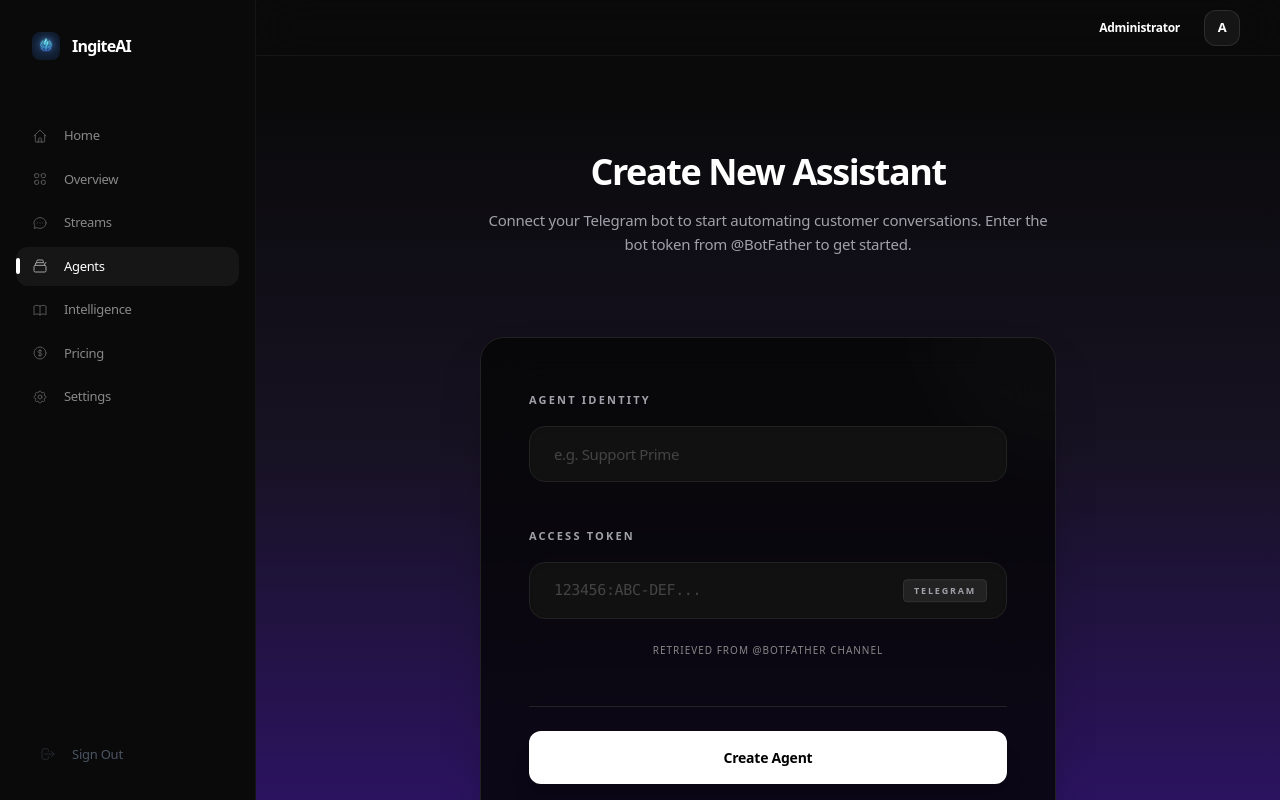
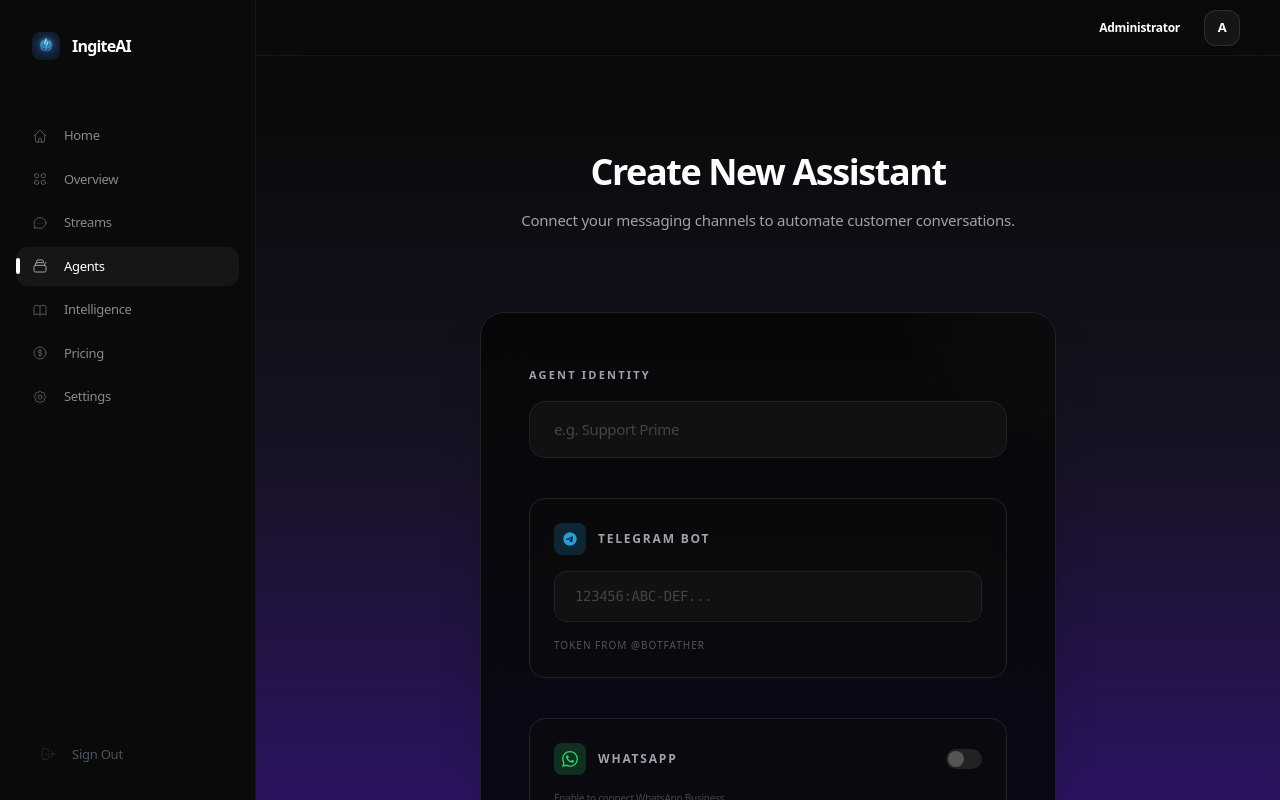
Before and after one commit to Asicvfx/IngiteAI, a Nuxt app in the folder frontend/: page /bots/new in a window 1280 px wide. Built offline with nearby package versions, Linux system fonts and the light colour scheme; what vue3-google-login would draw is missing.

Commit message:
feat: WhatsApp fields on bot creation page

```diff
--- a/frontend/pages/bots/new.vue
+++ b/frontend/pages/bots/new.vue
@@ -1,12 +1,11 @@
 <template>
   <div class="px-6 md:px-12 py-24 min-h-[calc(100vh-56px)] text-white font-sans relative overflow-hidden flex flex-col items-center justify-center">
-
 
     <div class="max-w-xl w-full relative z-10">
       <div class="mb-20 text-center">
         <h1 class="text-4xl font-semibold tracking-[-0.04em] text-white">Create New Assistant</h1>
         <p class="mt-4 text-[#A1A1AA] text-[15px] leading-relaxed font-medium">
-          Connect your Telegram bot to start automating customer conversations. Enter the bot token from @BotFather to get started.
+          Connect your messaging channels to automate customer conversations.
         </p>
       </div>
 
@@ -14,8 +13,8 @@
         <!-- Subtle hover glow -->
         <div class="absolute -top-32 -right-32 w-64 h-64 bg-white/[0.02] blur-[40px] rounded-full group-hover:bg-[#A855F7]/10 transition-colors duration-1000 -z-10"></div>
 
-        <form @submit.prevent="handleConnect" class="space-y-12 relative z-10">
-          <div class="space-y-10">
+        <form @submit.prevent="handleConnect" class="space-y-10 relative z-10">
+          <!-- Agent Name -->
           <div class="space-y-4">
             <label for="name" class="text-[11px] font-bold text-[#A1A1AA] uppercase tracking-[0.2em]">Agent Identity</label>
             <input v-model="name" type="text" id="name" required
@@ -23,19 +22,55 @@
               placeholder="e.g. Support Prime">
           </div>
 
-            <div class="space-y-4">
-              <label for="token" class="text-[11px] font-bold text-[#A1A1AA] uppercase tracking-[0.2em]">Access Token</label>
+          <!-- Telegram Section -->
+          <div class="space-y-4 p-6 border border-[#222] rounded-2xl bg-[#0a0a0a]/50">
+            <div class="flex items-center gap-3 mb-4">
+              <div class="w-8 h-8 rounded-lg bg-[#229ED9]/20 flex items-center justify-center">
+                <svg class="w-4 h-4 text-[#229ED9]" viewBox="0 0 24 24" fill="currentColor"><path d="M12 2C6.48 2 2 6.48 2 12s4.48 10 10 10 10-4.48 10-10S17.52 2 12 2zm4.64 6.8c-.15 1.58-.8 5.42-1.13 7.19-.14.75-.42 1-.68 1.03-.58.05-1.02-.38-1.58-.75-.88-.58-1.38-.94-2.23-1.5-.99-.65-.35-1.01.22-1.59.15-.15 2.71-2.48 2.76-2.69a.2.2 0 00-.05-.18c-.06-.05-.14-.03-.21-.02-.09.02-1.49.95-4.22 2.79-.4.27-.76.41-1.08.4-.36-.01-1.04-.2-1.55-.37-.63-.2-1.12-.31-1.08-.66.03-.18.27-.36.74-.55 2.92-1.27 4.86-2.11 5.83-2.51 2.78-1.16 3.35-1.36 3.73-1.36.08 0 .27.02.39.12.1.08.13.19.14.27-.01.06.01.24 0 .38z"/></svg>
+              </div>
+              <span class="text-[12px] font-bold text-[#A1A1AA] uppercase tracking-[0.15em]">Telegram Bot</span>
+            </div>
             <div class="relative">
               <input v-model="token" type="text" id="token" required
-                  class="w-full bg-[#111] border border-[#222] rounded-2xl px-6 py-4 text-[15px] font-mono text-white focus:border-[#444] focus:ring-1 focus:ring-[#A855F7]/50 outline-none transition-all placeholder-[#444] tracking-tight shadow-inner"
+                class="w-full bg-[#111] border border-[#222] rounded-xl px-5 py-3.5 text-[14px] font-mono text-white focus:border-[#444] focus:ring-1 focus:ring-[#229ED9]/50 outline-none transition-all placeholder-[#444] tracking-tight shadow-inner"
                 placeholder="123456:ABC-DEF...">
-                <div class="absolute right-5 top-1/2 -translate-y-1/2 text-[9px] text-[#A1A1AA] uppercase font-bold tracking-[0.2em] bg-[#222] border border-[#333] px-2.5 py-1 rounded shadow-sm">Telegram</div>
             </div>
-              <p class="text-[10px] text-[#888] font-medium text-center uppercase tracking-widest pt-2">Retrieved from @BotFather channel</p>
-            </div>
+            <p class="text-[10px] text-[#555] font-medium uppercase tracking-widest">Token from @BotFather</p>
           </div>
 
-          <div class="pt-6 border-t border-[#222]">
+          <!-- WhatsApp Section -->
+          <div class="space-y-4 p-6 border border-[#222] rounded-2xl bg-[#0a0a0a]/50">
+            <div class="flex items-center justify-between mb-4">
+              <div class="flex items-center gap-3">
+                <div class="w-8 h-8 rounded-lg bg-[#25D366]/20 flex items-center justify-center">
+                  <svg class="w-4 h-4 text-[#25D366]" viewBox="0 0 24 24" fill="currentColor"><path d="M17.472 14.382c-.297-.149-1.758-.867-2.03-.967-.273-.099-.471-.148-.67.15-.197.297-.767.966-.94 1.164-.173.199-.347.223-.644.075-.297-.15-1.255-.463-2.39-1.475-.883-.788-1.48-1.761-1.653-2.059-.173-.297-.018-.458.13-.606.134-.133.298-.347.446-.52.149-.174.198-.298.298-.497.099-.198.05-.371-.025-.52-.075-.149-.669-1.612-.916-2.207-.242-.579-.487-.5-.669-.51-.173-.008-.371-.01-.57-.01-.198 0-.52.074-.792.372-.272.297-1.04 1.016-1.04 2.479 0 1.462 1.065 2.875 1.213 3.074.149.198 2.096 3.2 5.077 4.487.709.306 1.262.489 1.694.625.712.227 1.36.195 1.871.118.571-.085 1.758-.719 2.006-1.413.248-.694.248-1.289.173-1.413-.074-.124-.272-.198-.57-.347m-5.421 7.403h-.004a9.87 9.87 0 01-5.031-1.378l-.361-.214-3.741.982.998-3.648-.235-.374a9.86 9.86 0 01-1.51-5.26c.001-5.45 4.436-9.884 9.888-9.884 2.64 0 5.122 1.03 6.988 2.898a9.825 9.825 0 012.893 6.994c-.003 5.45-4.437 9.884-9.885 9.884m8.413-18.297A11.815 11.815 0 0012.05 0C5.495 0 .16 5.335.157 11.892c0 2.096.547 4.142 1.588 5.945L.057 24l6.305-1.654a11.882 11.882 0 005.683 1.448h.005c6.554 0 11.89-5.335 11.893-11.893a11.821 11.821 0 00-3.48-8.413z"/></svg>
+                </div>
+                <span class="text-[12px] font-bold text-[#A1A1AA] uppercase tracking-[0.15em]">WhatsApp</span>
+              </div>
+              <label class="relative inline-flex items-center cursor-pointer">
+                <input type="checkbox" v-model="whatsappEnabled" class="sr-only peer">
+                <div class="w-9 h-5 bg-[#222] peer-focus:outline-none rounded-full peer peer-checked:after:translate-x-full rtl:peer-checked:after:-translate-x-full peer-checked:after:border-white after:content-[''] after:absolute after:top-[2px] after:start-[2px] after:bg-[#555] after:rounded-full after:h-4 after:w-4 after:transition-all peer-checked:bg-[#25D366]/30 peer-checked:after:bg-[#25D366]"></div>
+              </label>
+            </div>
+
+            <div v-if="whatsappEnabled" class="space-y-4 animate-[fadeIn_0.3s_ease]">
+              <div>
+                <input v-model="whatsappPhoneId" type="text"
+                  class="w-full bg-[#111] border border-[#222] rounded-xl px-5 py-3.5 text-[14px] font-mono text-white focus:border-[#444] focus:ring-1 focus:ring-[#25D366]/50 outline-none transition-all placeholder-[#444] tracking-tight shadow-inner"
+                  placeholder="Phone Number ID (from Meta Dashboard)">
+              </div>
+              <div>
+                <textarea v-model="whatsappToken" rows="3"
+                  class="w-full bg-[#111] border border-[#222] rounded-xl px-5 py-3.5 text-[14px] font-mono text-white focus:border-[#444] focus:ring-1 focus:ring-[#25D366]/50 outline-none transition-all placeholder-[#444] tracking-tight shadow-inner resize-none"
+                  placeholder="Access Token (from Meta Dashboard)"></textarea>
+              </div>
+              <p class="text-[10px] text-[#555] font-medium uppercase tracking-widest">From Meta Developer Dashboard → WhatsApp → API Setup</p>
+            </div>
+            <p v-else class="text-[10px] text-[#444] font-medium">Enable to connect WhatsApp Business</p>
+          </div>
+
+          <!-- Submit -->
+          <div class="pt-4 border-t border-[#222]">
             <button type="submit" :disabled="loading"
               class="w-full bg-white hover:bg-gray-200 text-black py-4 rounded-xl text-[14px] font-semibold transition-all active:scale-95 shadow-xl disabled:opacity-30 disabled:hover:bg-white disabled:scale-100 flex justify-center items-center">
               <span v-if="loading" class="w-4 h-4 border-2 border-black border-t-transparent rounded-full animate-spin mr-2"></span>
@@ -47,16 +82,10 @@
             </NuxtLink>
           </div>
 
-          <div v-if="error" class="mt-6 p-5 border border-red-500/20 bg-red-900/10 rounded-2xl text-red-400 text-[13px] font-semibold text-center animate-pulse">
+          <div v-if="error" class="mt-4 p-5 border border-red-500/20 bg-red-900/10 rounded-2xl text-red-400 text-[13px] font-semibold text-center animate-pulse">
             {{ error }}
           </div>
         </form>
-      </div>
-
-      <div class="mt-20 flex justify-center space-x-6 opacity-20">
-        <div class="w-1.5 h-1.5 bg-[#A1A1AA] rounded-full"></div>
-        <div class="w-1.5 h-1.5 bg-[#A855F7] rounded-full animate-pulse shadow-[0_0_8px_rgba(168,85,247,0.8)]"></div>
-        <div class="w-1.5 h-1.5 bg-[#A1A1AA] rounded-full"></div>
       </div>
     </div>
   </div>
@@ -72,6 +101,9 @@ const config = useRuntimeConfig();
 const router = useRouter();
 const name = ref('');
 const token = ref('');
+const whatsappEnabled = ref(false);
+const whatsappPhoneId = ref('');
+const whatsappToken = ref('');
 const loading = ref(false);
 const error = ref('');
 
@@ -79,9 +111,15 @@ const handleConnect = async () => {
   loading.value = true;
   error.value = '';
   try {
+    const body: any = { name: name.value, token: token.value };
+    if (whatsappEnabled.value) {
+      body.whatsapp_phone_number_id = whatsappPhoneId.value;
+      body.whatsapp_access_token = whatsappToken.value;
+      body.whatsapp_enabled = true;
+    }
     await $fetch(`${config.public.apiBaseUrl}/api/v1/bots/`, {
       method: 'POST',
-      body: { name: name.value, token: token.value },
+      body,
       headers: { Authorization: `Bearer ${auth.token}` }
     });
     router.push('/bots');
@@ -93,3 +131,10 @@ const handleConnect = async () => {
   }
 };
 </script>
+
+<style scoped>
+@keyframes fadeIn {
+  from { opacity: 0; transform: translateY(-8px); }
+  to { opacity: 1; transform: translateY(0); }
+}
+</style>
```
Lines whose indentation alone changed are shown as unchanged.
